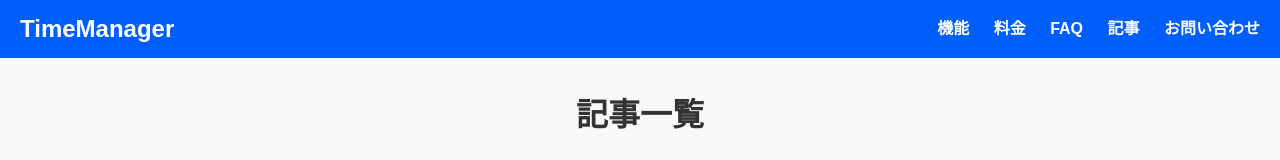
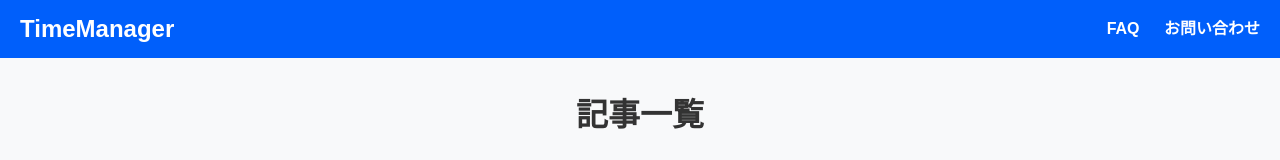
Before and after one commit to taka-sigure/timemanager-jp, a plain HTML site: page articles.html in a window 1280 px wide. Shown: the top 160 px of the page. Drawn offline with Linux system fonts and the light colour scheme.

Commit message:
一旦記事はHPにいれない

```diff
--- a/articles.html
+++ b/articles.html
@@ -11,15 +11,13 @@
   <header class="header">
     <a href="index.html" class="logo">TimeManager</a>
     <nav class="nav">
-      <a href="index.html#features">機能</a>
-      <a href="index.html#plans">料金</a>
       <a href="faq.html">FAQ</a>
-      <a href="articles.html">記事</a>
       <a href="contact.html">お問い合わせ</a>
     </nav>
   </header>
 
   <!-- 記事一覧セクション -->
+  <!-- 記事は後ほど作成する -->
   <section class="articles">
     <h2>記事一覧</h2>
     <div class="grid-container">
```
Also changed, not shown: contact.html (+0 -1 lines), faq.html (+0 -1 lines), index.html (+0 -1 lines), legal.html (+0 -1 lines), privacy.html (+0 -1 lines), terms.html (+0 -1 lines), 1 other file.
